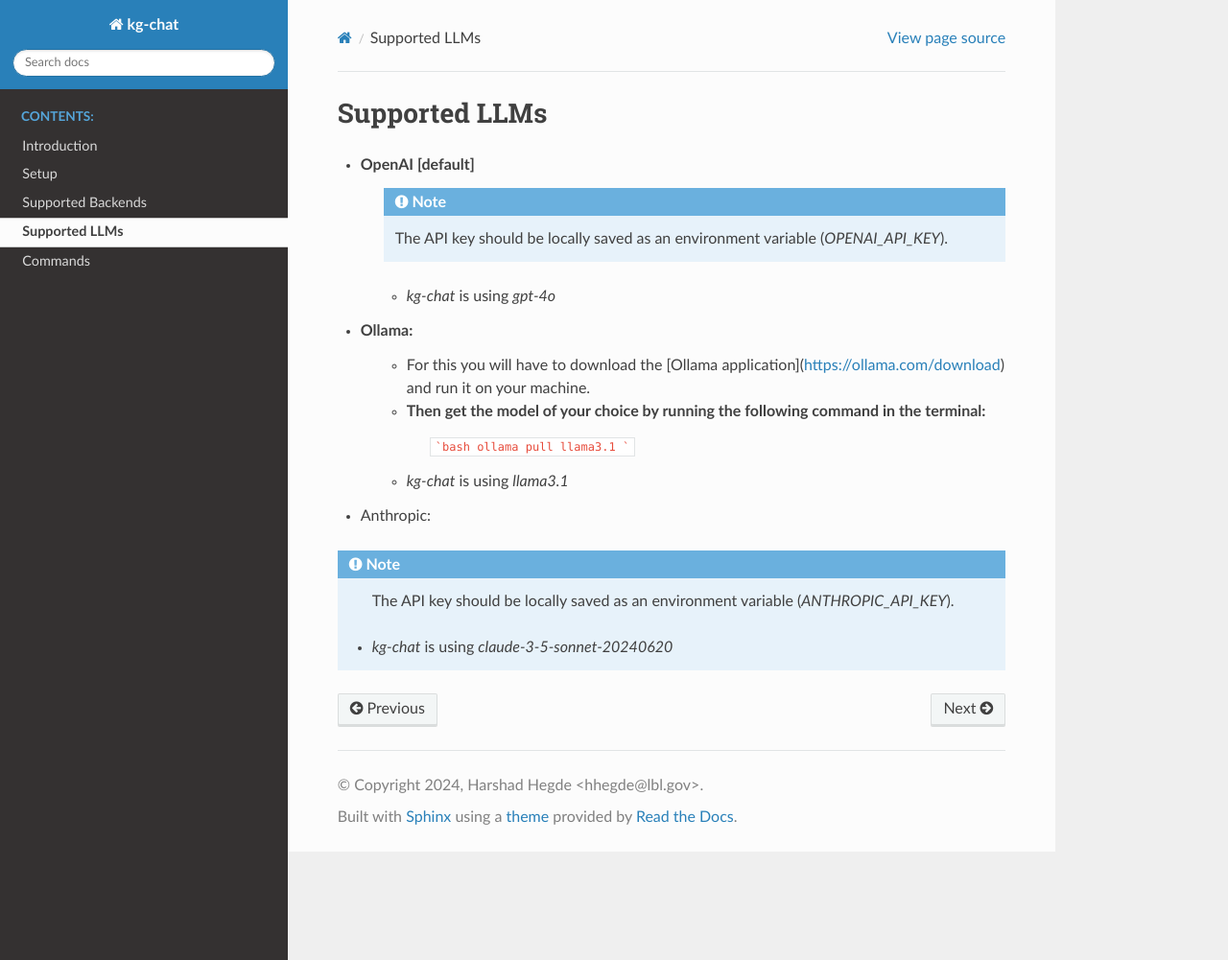
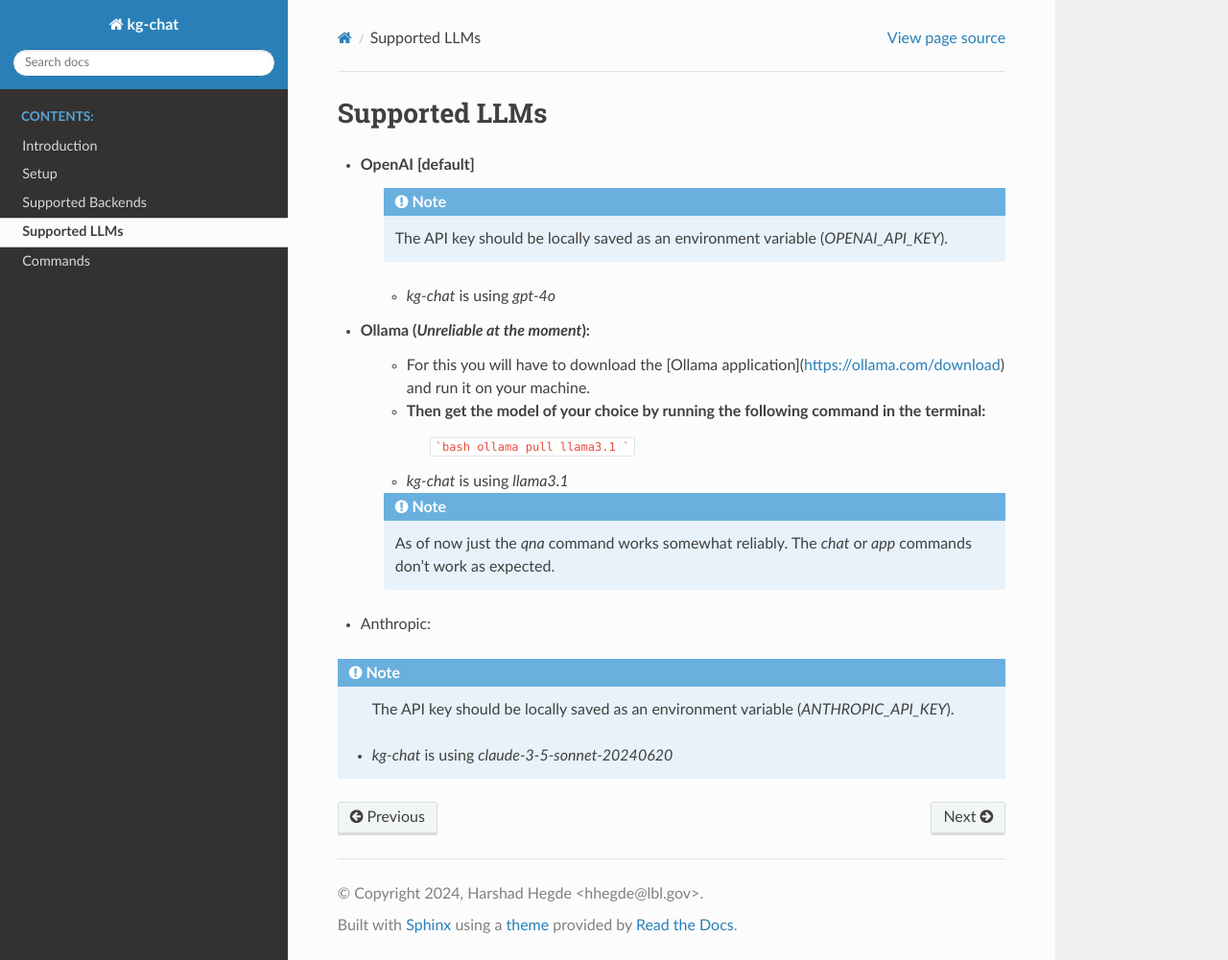
Before and after one commit to Knowledge-Graph-Hub/kg-chat, a Sphinx documentation site: the page built from docs/supported_llms.rst, in a window 1280 px wide and 1001 px high. Shown: the whole window at 96% size. Built offline with Sphinx 7.4.7 and the Read the Docs theme 2.0.0, drawn with Linux system fonts in a browser that asks for light colours; pages that are not in the unit, such as notebooks, are missing from menus.

Commit message:
Added caution in docs about llama being unreliable

````diff
--- a/docs/supported_llms.rst
+++ b/docs/supported_llms.rst
@@ -6,13 +6,15 @@
         The API key should be locally saved as an environment variable (`OPENAI_API_KEY`).
     * `kg-chat` is using `gpt-4o`
 
-* Ollama:
+* Ollama (*Unreliable at the moment*):
     * For this you will have to download the [Ollama application](https://ollama.com/download) and run it on your machine.
     * Then get the model of your choice by running the following command in the terminal:
         ```bash
         ollama pull llama3.1
         ```
     * `kg-chat` is using `llama3.1`
+    .. note::
+        As of now just the `qna` command works somewhat reliably. The `chat` or `app` commands don't work as expected.
 
 * Anthropic:
 .. note::
````
